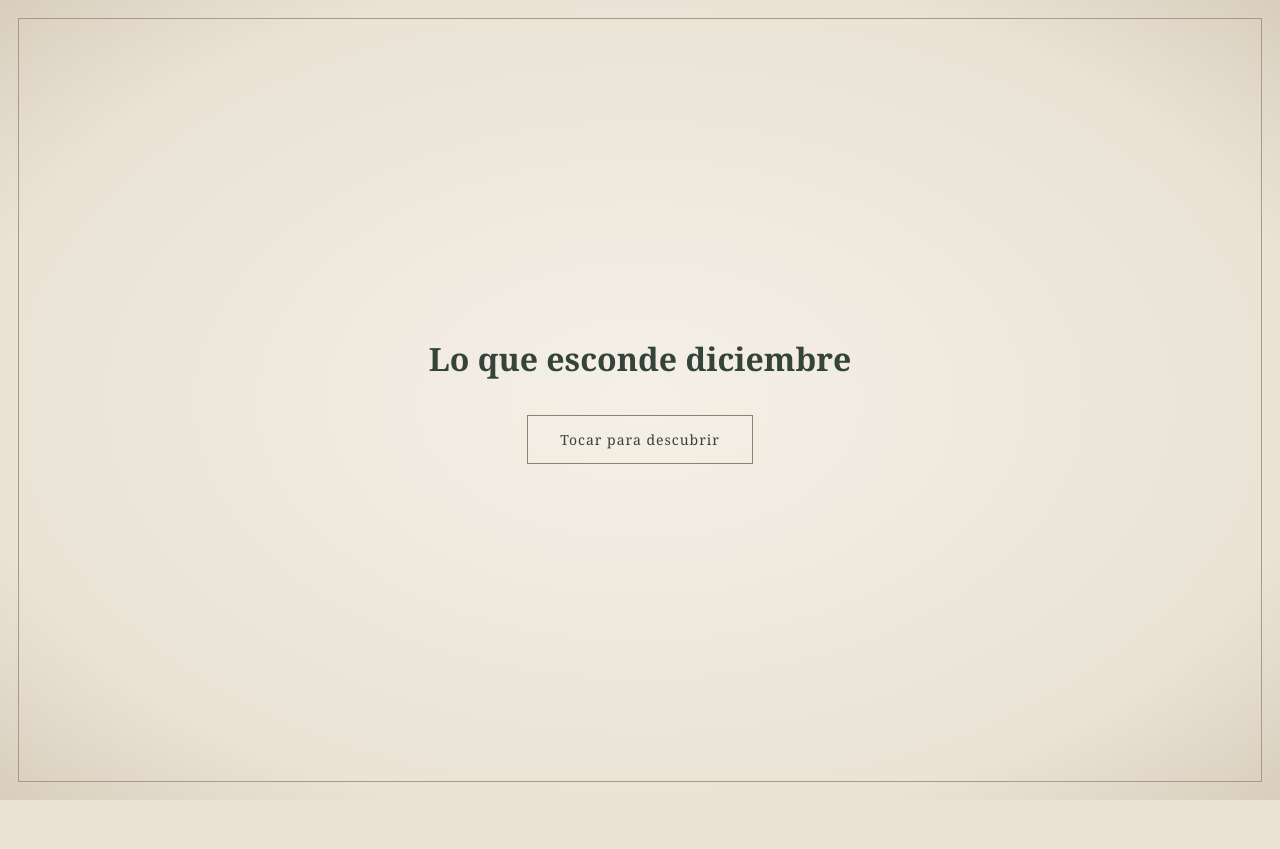
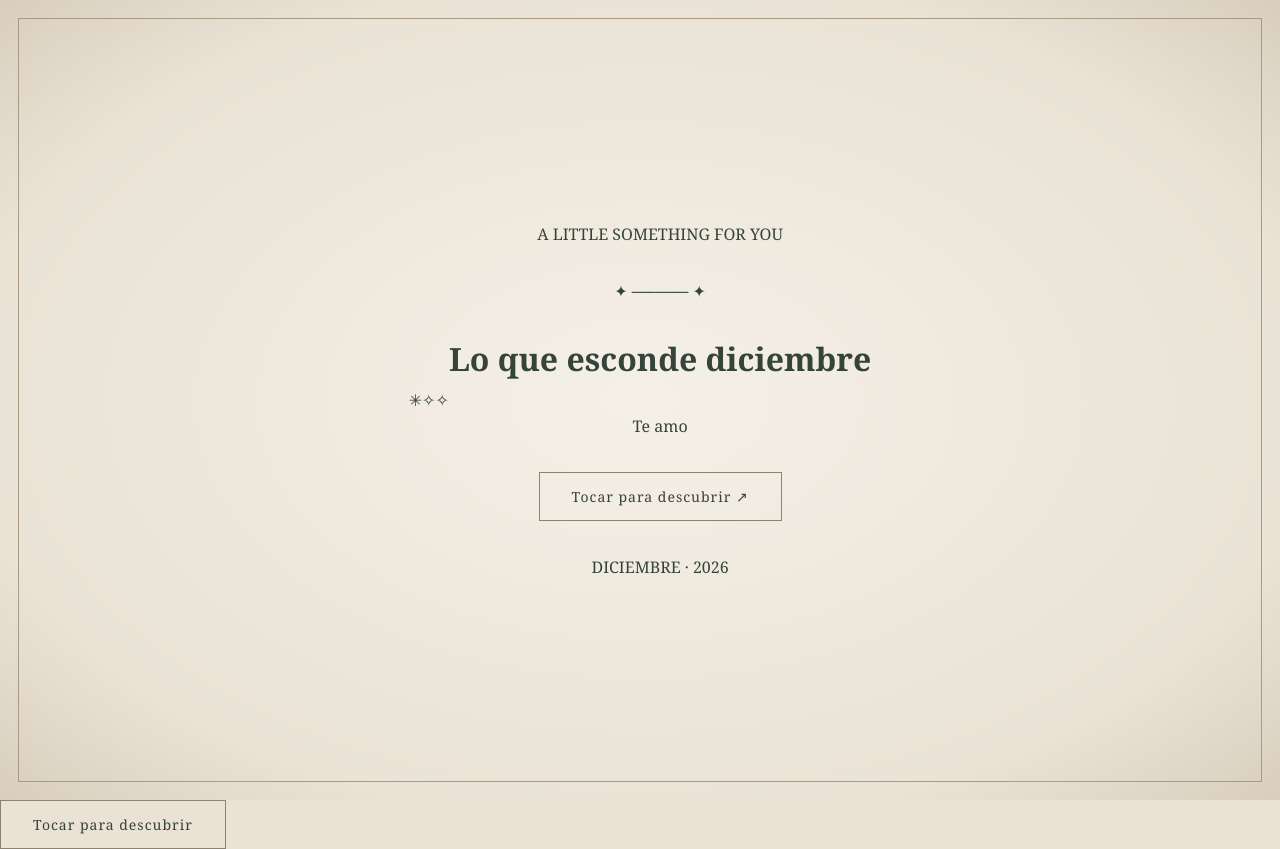
Before and after one commit to martinaansorena895-glitch/lo-que-esconde-diciembre, a plain HTML site: page index.html in a window 1280 px wide. Before the commit the page ends 800 px from the top, so only its background shows below. Drawn offline with Linux system fonts and the light colour scheme.

Commit message:
Update index.html

```diff
--- a/index.html
+++ b/index.html
@@ -11,10 +11,38 @@
 <body>
 
     <!-- PORTADA -->
-    <main id="cover" class="cover">
-        <div class="cover-content">
-    <h1>Lo que esconde diciembre</h1>
+<main id="cover" class="cover">
 
+    <div class="cover-decoration decoration-top">✳</div>
+    <div class="cover-decoration decoration-left">✧</div>
+    <div class="cover-decoration decoration-right">✧</div>
+
+    <div class="cover-content">
+
+        <p class="cover-label">
+            A LITTLE SOMETHING FOR YOU
+        </p>
+
+        <div class="ornament">✦ ───── ✦</div>
+
+        <h1>Lo que esconde diciembre</h1>
+
+        <p class="cover-subtitle">
+          Te amo
+        </p>
+
+        <button id="enterButton" class="enter-button">
+            Tocar para descubrir
+            <span>↗</span>
+        </button>
+
+        <p class="cover-footer">
+            DICIEMBRE · 2026
+        </p>
+
+    </div>
+
+</main>
     <button id="enterButton" class="enter-button">
         Tocar para descubrir
     </button>
```
